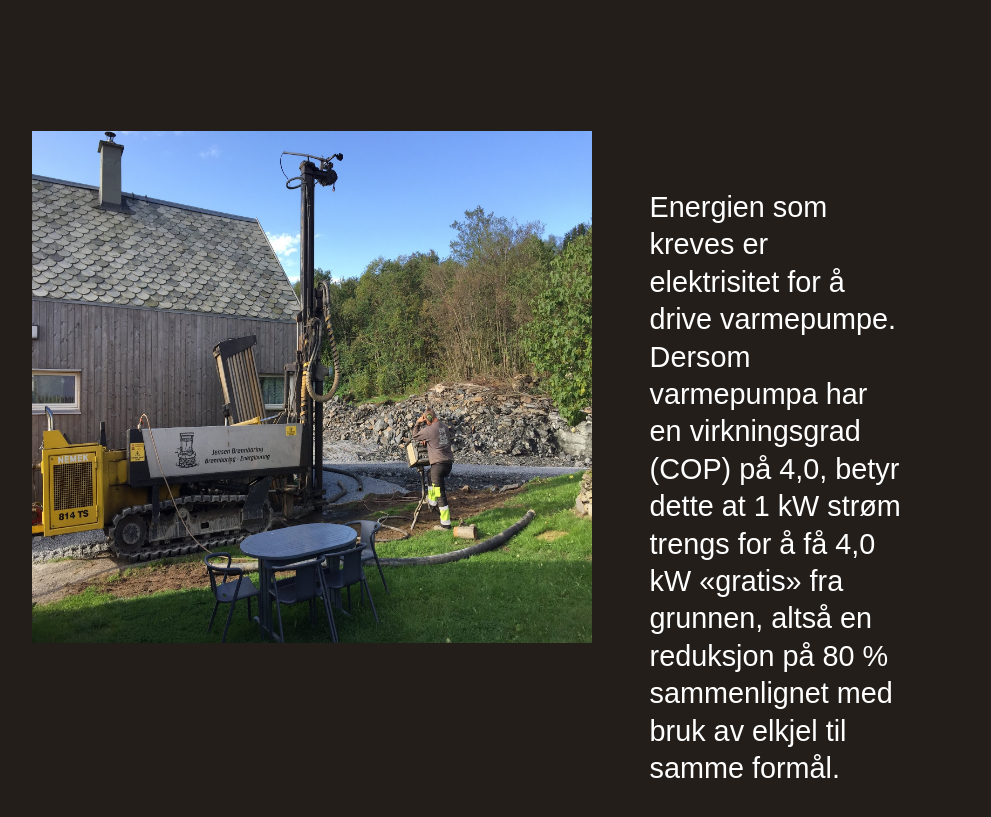
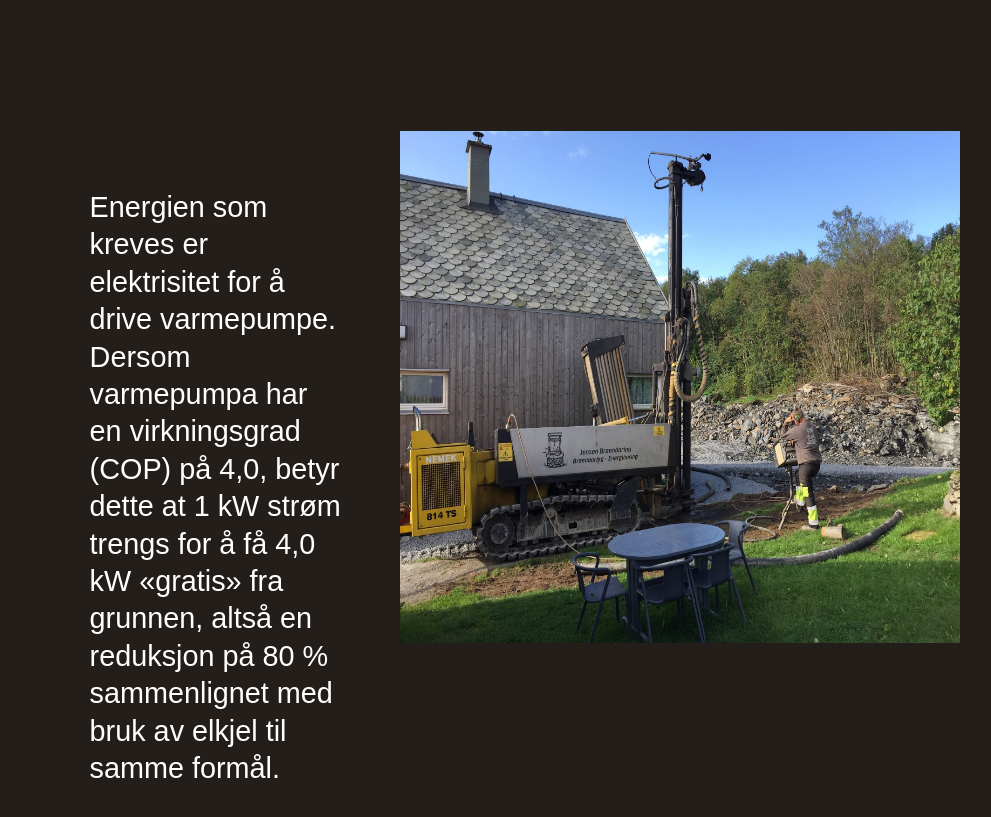
Before and after one commit to joar1/igrunn, a React (Create React App) app: page /grunnvarme in a window 1280 px wide. Shown: the part 1820-2637 px from the top of the page, without its empty margins (144-1135 px from the left). Built offline with nearby package versions, Linux system fonts and the light colour scheme.

Commit message:
cardright

```diff
--- a/src/components/Card.jsx
+++ b/src/components/Card.jsx
@@ -91,7 +91,7 @@ const CardDivRight = styled.div`
 	padding: 1em;
 	img {
 		grid-row: 1;
-		grid-column: 1;
+		grid-column: 3;
 		height: 512px;
 		width: 560px;
 	}
@@ -102,7 +102,7 @@ const StyledP1Right = styled.p`
 	justify-content: center;
 	align-items: center;
 	grid-row: 1;
-	grid-column: 2 / 4;
+	grid-column: 1 / 3;
 	font-size: 1.8em;
 	padding: 2em;
 `;
```
Also changed, not shown: 7 other files (tests, documents, lock files or other folders).
